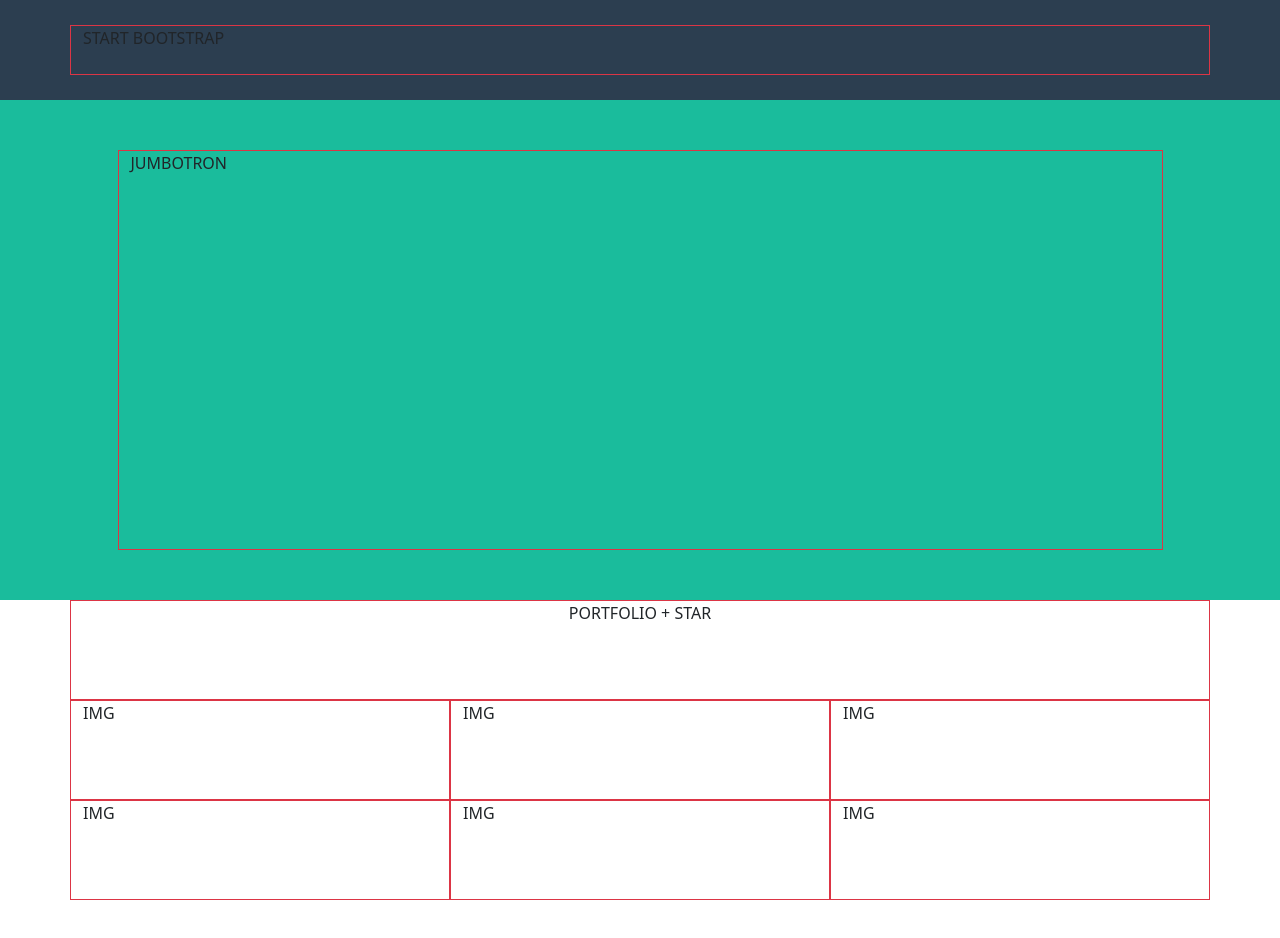
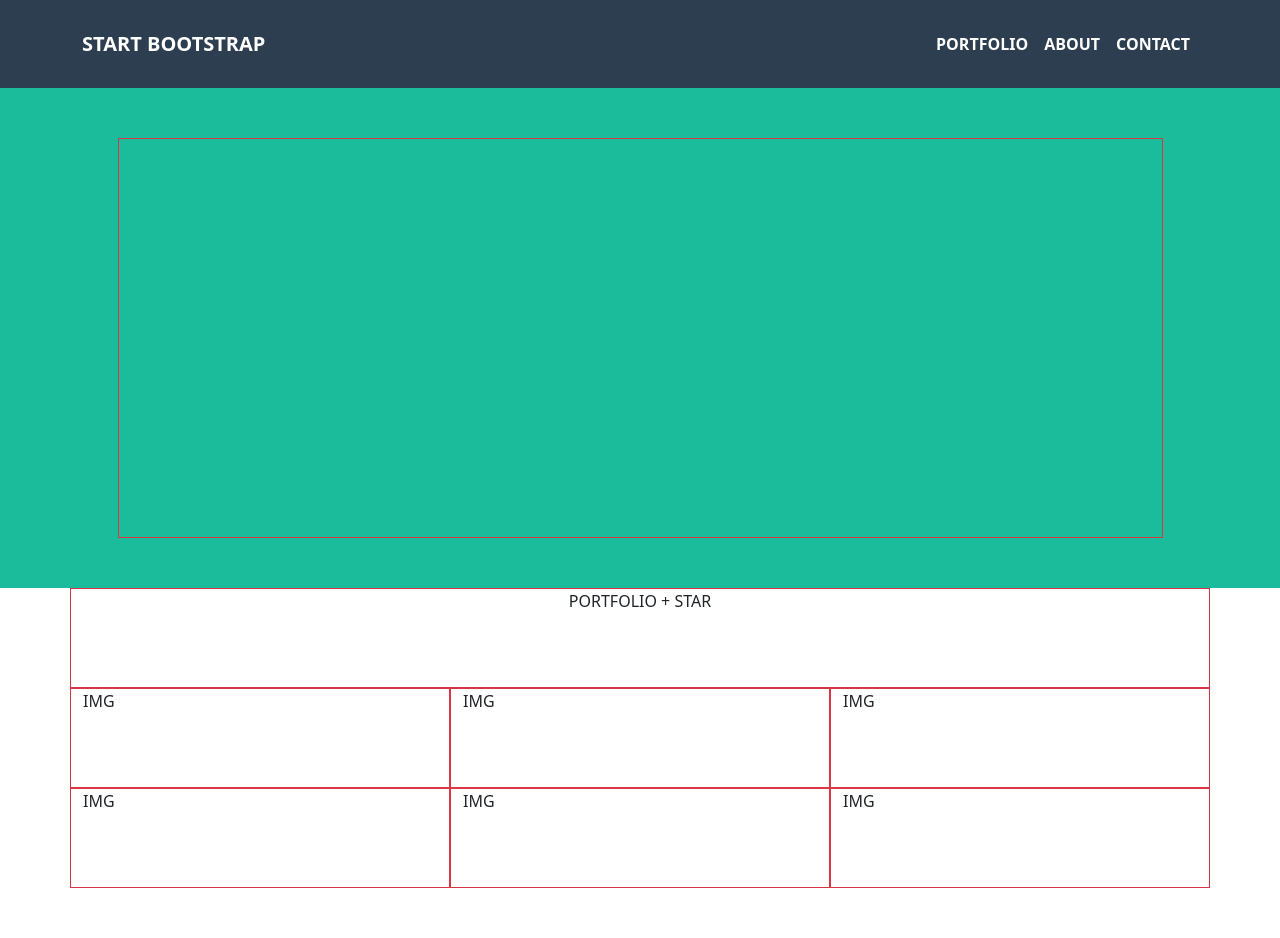
Before and after one commit to FernandoVerderame/html-css-bootstrap-freelancer, a plain HTML site: page index.html in a window 1280 px wide. Shown: the top 938 px of the page. Drawn offline with nearby package versions, Linux system fonts and the light colour scheme.

Commit message:
added images & added navbar

```diff
--- a/css/style.css
+++ b/css/style.css
@@ -1,11 +1,14 @@
 /* Header */
 header {
-    height: 100px;
     background-color: #2C3E50;
 }
 
-header .col-12 {
-    height: 50px;
+.navbar-toggler {
+    border: 1px solid white;
+}
+
+.navbar-toggler-icon {
+    color: gray;
 }
 
 /* Main */
--- a/index.html
+++ b/index.html
@@ -18,11 +18,27 @@
 
     <!-- Header -->
     <header>
-        <div class="container h-100">
-            <div class="row h-100 d-flex justify-content-between align-items-center">
-                <div class="col-12 border border-danger">START BOOTSTRAP</div>
+        <nav class="navbar navbar-expand-lg fw-bold py-4">
+            <div class="container">
+              <a class="navbar-brand text-white" href="#">START BOOTSTRAP</a>
+              <button class="navbar-toggler" type="button" data-bs-toggle="collapse" data-bs-target="#navbarNav" aria-controls="navbarNav" aria-expanded="false" aria-label="Toggle navigation">
+                <span class="navbar-toggler-icon"></span>
+              </button>
+              <div class="collapse navbar-collapse flex-grow-0" id="navbarNav">
+                <ul class="navbar-nav">
+                  <li class="nav-item">
+                    <a class="nav-link text-white" aria-current="page" href="#">PORTFOLIO</a>
+                  </li>
+                  <li class="nav-item">
+                    <a class="nav-link text-white" href="#">ABOUT</a>
+                  </li>
+                  <li class="nav-item">
+                    <a class="nav-link text-white" href="#">CONTACT</a>
+                  </li>
+                </ul>
+              </div>
             </div>
-        </div>
+          </nav>
     </header>
 
     <!-- Main -->
@@ -32,7 +48,8 @@
         <section id="jumbotron">
             <div class="container h-100">
                 <div class="row h-100 d-flex justify-content-center align-items-center">
-                    <div class="col-11 border border-danger">JUMBOTRON</div>
+                    <div class="col-11 border border-danger">
+                    </div>
                 </div>
             </div>
         </section>
```
Also changed, not shown: img/avatar.svg (added), img/cabin.png (added), img/cake.png (added), img/circus.png (added), img/game.png (added), img/safe.png (added), img/submarine.png (added).
